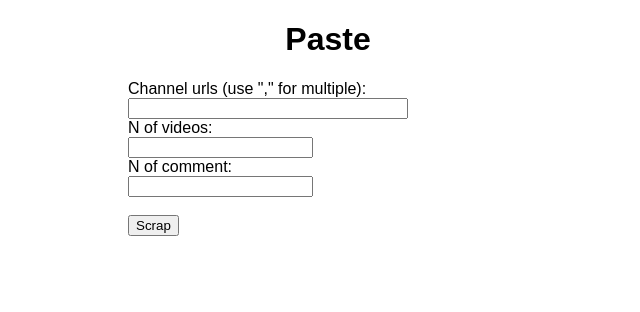
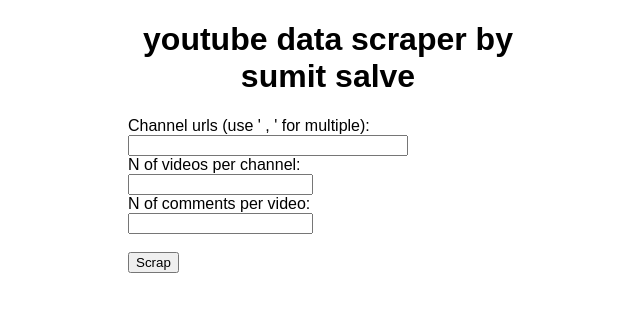
Before and after one commit to sumitsalve98/Python_Project_Youtube_Scraper, a Flask app: page / in a window 1280 px wide. Shown: the top 312 px of the page, without its empty margins (312-952 px from the left). Run offline with Flask 2, Linux system fonts and the light colour scheme.

Commit message:
text updated

```diff
--- a/templates/index.html
+++ b/templates/index.html
@@ -8,15 +8,15 @@
 
 {% block body %}
 <div class="content">
-    <h1 style="text-align: center">Paste</h1>
+    <h1 style="text-align: center">youtube data scraper by sumit salve</h1>
 
     <div class="form">
         <form action="/scrap" method="POST">
-            <label for="content">Channel urls  (use "," for multiple):</label><br>
+            <label for="content">Channel urls  (use ' , ' for multiple):</label><br>
             <input type="text" name="content" id="content"><br>
-            <label for="no_of_vid">N of videos:</label><br>
+            <label for="no_of_vid">N of videos per channel:</label><br>
             <input type="text" name="no_of_vid" id="no_of_vid"><br>
-            <label for="no_of_comment">N of comment:</label><br>
+            <label for="no_of_comment">N of comments per video:</label><br>
             <input type="text" name="no_of_comment" id="no_of_comment"><br><br>
             <input type="submit" value="Scrap">
         </form>
```
